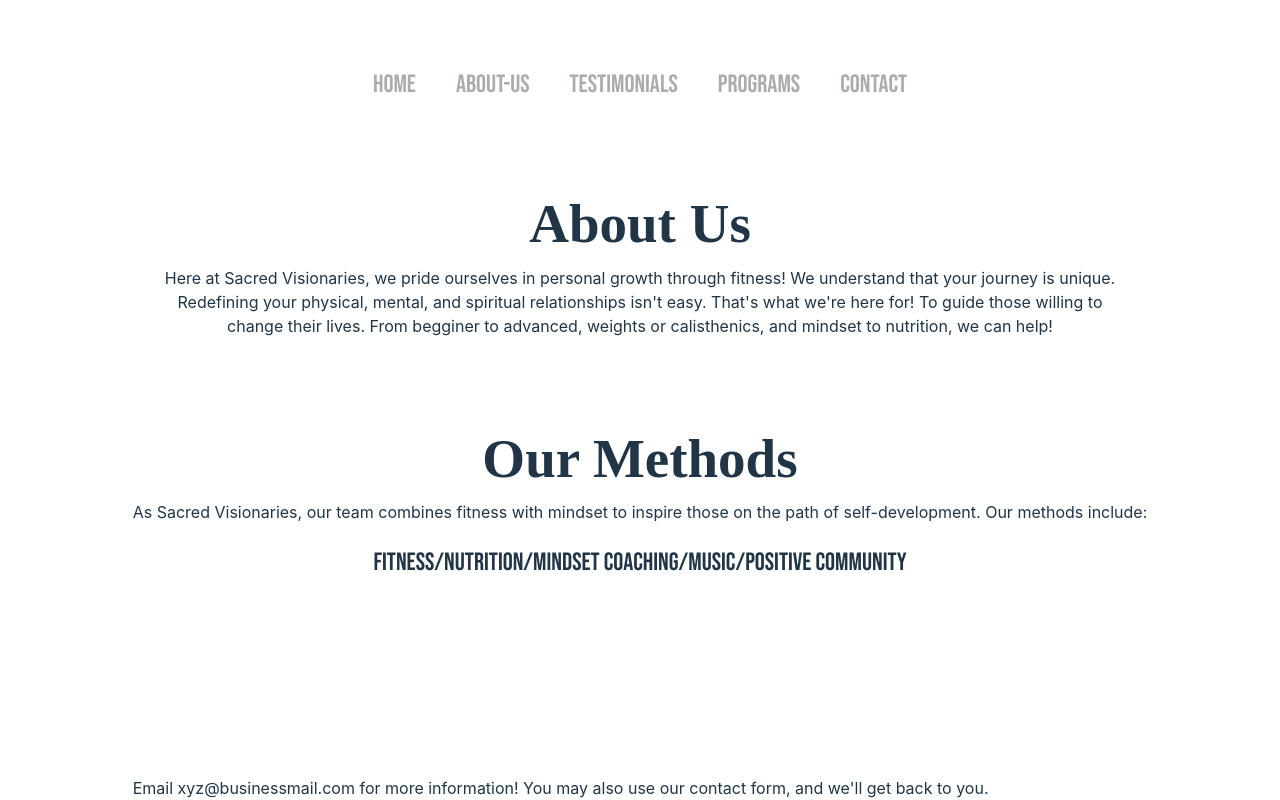
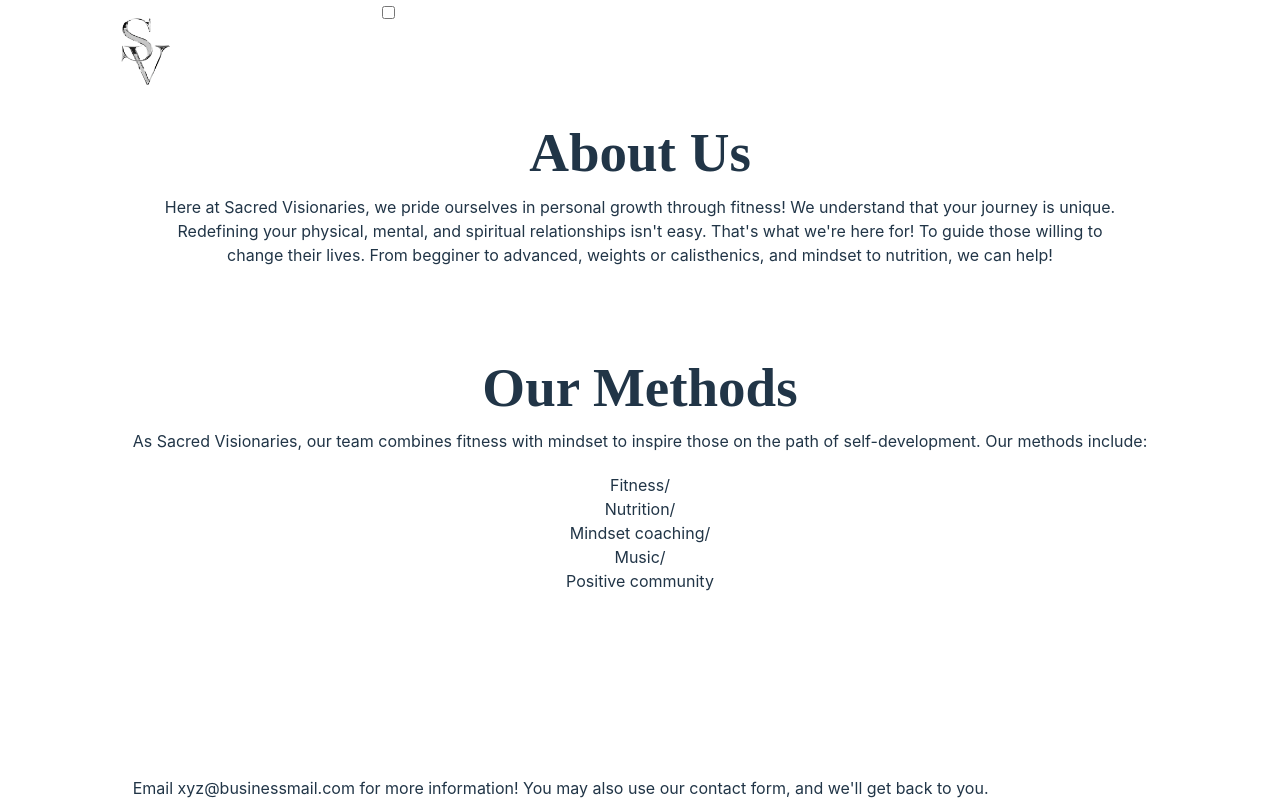
Before and after one commit to camposa03/learn-react, a React (Vite) app: page /About-us in a window 1280 px wide. Built offline with nearby package versions, Linux system fonts and the light colour scheme; a web font is replaced by a local one.

Commit message:
cleaning up navbar jsx and css

```diff
--- a/src/NavBar/NavBar.css
+++ b/src/NavBar/NavBar.css
@@ -1,4 +1,4 @@
-.menu-block{
+/* .menu-block{
     display: flex;
     align-items: center;
     justify-content: space-between;
@@ -6,30 +6,46 @@
     margin: 0 auto;
     width: min(100%, 1100px);
 
+} */
+
+/* .menu-block a {
+    font-family: "Bebas Neue", sans-serif;
+} */
+
+nav.active{
+    box-shadow: 5px 10px 30px rgba(0, 0, 0, 0.157)
 }
 
-.menu-block a {
-    font-family: "Bebas Neue", sans-serif;
-}
 
-ul {
+nav ul li a {
     list-style: none;
     display: flex;
+    height: 40px;
+    line-height: 43px;
+    margin: 3px;
+    padding: 0px 22px;
+    font-size: 0.9rem;
+    text-transform: uppercase;
+    font-weight: 500;
+    color: #fff;
+    letter-spacing: 1px;
+    border-radius: 3px;
+    transition: 0.2 ease-in-out;
 
 }
 
-a{
+ a{
     text-decoration: none;
     color: #fff;
 
 }
 
-li a{
+/* li a{
     background-color: transparent;
     padding: 0 20px;
     color: #a9aea8;
 
-}
+} */
 
 li a:hover{
     color: #fff;
@@ -37,9 +53,10 @@ li a:hover{
 }
 
 
-.logo:hover{
+/* .logo:hover{
     color: #fff;
 }
+
 
 .nav_mobile{
     height: 100vh;
@@ -94,16 +111,29 @@ li a:hover{
 .hero hero-r{
     flex: 1;
 }
-
-.header img {
+*/
+.logo img {
     width: auto;
     height: 105px;
 
 }
 
 
-
 .footer {
    position: fixed;
    bottom: 0;
+
 }
+
+.nav {
+    display: flex;
+    justify-content: space-around;
+    align-items: center;
+    position: fixed;
+    left: 0;
+    top: 0;
+    width: 100%;
+    z-index: 1;
+    background-color: transparent;
+    transition: 0.6s ease-out;
+}
--- a/src/NavBar/NavBar.jsx
+++ b/src/NavBar/NavBar.jsx
@@ -1,4 +1,4 @@
-import React from 'react'
+import React, {useState} from 'react'
 import Visionaries from '../assets/Visionaries.png'
 import './NavBar.css'
 import { Link } from "react-router-dom";
@@ -6,34 +6,48 @@ import { Outlet } from 'react-router-dom';
 
 function NavBar() {
 
+    const [nav, setNav] = useState(false)
+
+    const changeBackground = () => {
+        if (window.scrollY >= 50) {
+            setNav(true);
+        } else {
+            setNav(false);
+        }
+    }
+
+    window.addEventListener('scroll', changeBackground);
+
     return (
         <>
-            <nav>
-                <div className="header">
+            <nav className={nav ? "nav active" : "nav"}>
+                <Link to="#" className='logo'><img src={Visionaries}></img></Link>
 
-                    <ul className='nav-menu'>
-                        <li><Link to="/">Home</Link></li>
-                        <li><Link to="/about-us">About-Us</Link></li>
-                        <li><Link to="/Testimonials">Testimonials</Link></li>
-                        <li><Link to="/Programs">Programs</Link></li>
-                        {/* <li><Link to="/Merchandise">Merchandise</Link></li> */}
-                        <li><Link to="/Contact">Contact</Link></li>
-                    </ul>
+                <input className='menu-btn' type='checkbox' id='menu-btn' />
+                <label className='menu-icon' for='menu-btn'></label>
+                <span className='nav-icon'></span>
+
+                <ul className='menu'>
+                    <ul><Link to="/">Home</Link></ul>
+                    <ul><Link to="/about-us">About-Us</Link></ul>
+                    <ul><Link to="/Testimonials">Testimonials</Link></ul>
+                    <ul><Link to="/Programs">Programs</Link></ul>
+                    <ul><Link to="/Contact">Contact</Link></ul>
+                </ul>
                     {/* <div className='menu'>
                     <i className='menuIcon material-icons'>menu</i>
                     <i className='closeIcon material-icons'>close</i>
-                </div>
-                <div className='nav_mobile'>
+                    </div>
+                    <div className='nav_mobile'>
                     <div className='nav_mobile_content'>
-                        <li><a href="#">Home</a></li>
-                        <li><a href="#">About Us</a></li>
-                        <li><a href="#">Testimonials</a></li>
-                        <li><a href="#">Programs</a></li>
-                        <li><a href="#">Merchandise</a></li>
-                        <li><a href="#">Contact</a></li>
+                    <a href="#">Home</a>
+                    <a href="#">About Us</a>
+                    <a href="#">Testimonials</a>
+                    <a href="#">Programs</a>
+                    <a href="#">Merchandise</a>
+                    <a href="#">Contact</a>
                     </div>
-                </div> */}
-                </div>
+                    </div> */}
             </nav>
             <footer className='footer'>Email xyz@businessmail.com for more information! You may also use our contact form, and we'll get back to you.</footer>
             <Outlet />
--- a/src/index.css
+++ b/src/index.css
@@ -22,11 +22,6 @@
   -moz-osx-font-smoothing: grayscale;
 }
 
-a {
-  font-weight: 500;
-  color: #646cff;
-  text-decoration: inherit;
-}
 a:hover {
   color: #535bf2;
 }
@@ -58,10 +53,38 @@ body {
   font-style: normal;
 }
 
- li, a { /*/listens here/*/
-    text-decoration: none;
+.nav {
+  font-family: "Bebas Neue", sans-serif;
+  display: flex;
+  justify-content: space-around;
+  align-items: center;
+  position: fixed;
+  left: 0;
+  top: 0;
+  width: 100%;
+  z-index: 1;
+  background-color: transparent;
+  transition: 0.6s ease-out;
+}
+
+nav ul {
+  display: flex;
+}
+
+.nav ul li a { /*/listens here/*/
     font-family: "Bebas Neue", sans-serif;
-    font-size: 25px;
+    display: flex;
+    color: #ffffff;
+    height: 40px;
+    line-height: 43px;
+    margin: 3px;
+    padding: 0px 22px;
+    font-size: 0.9rem;
+    text-transform: uppercase;
+    font-weight: 500;
+    letter-spacing: 1px;
+    border-radius: 3px;
+    transition: 0.2 ease-in-out;
 }
 
 
```
